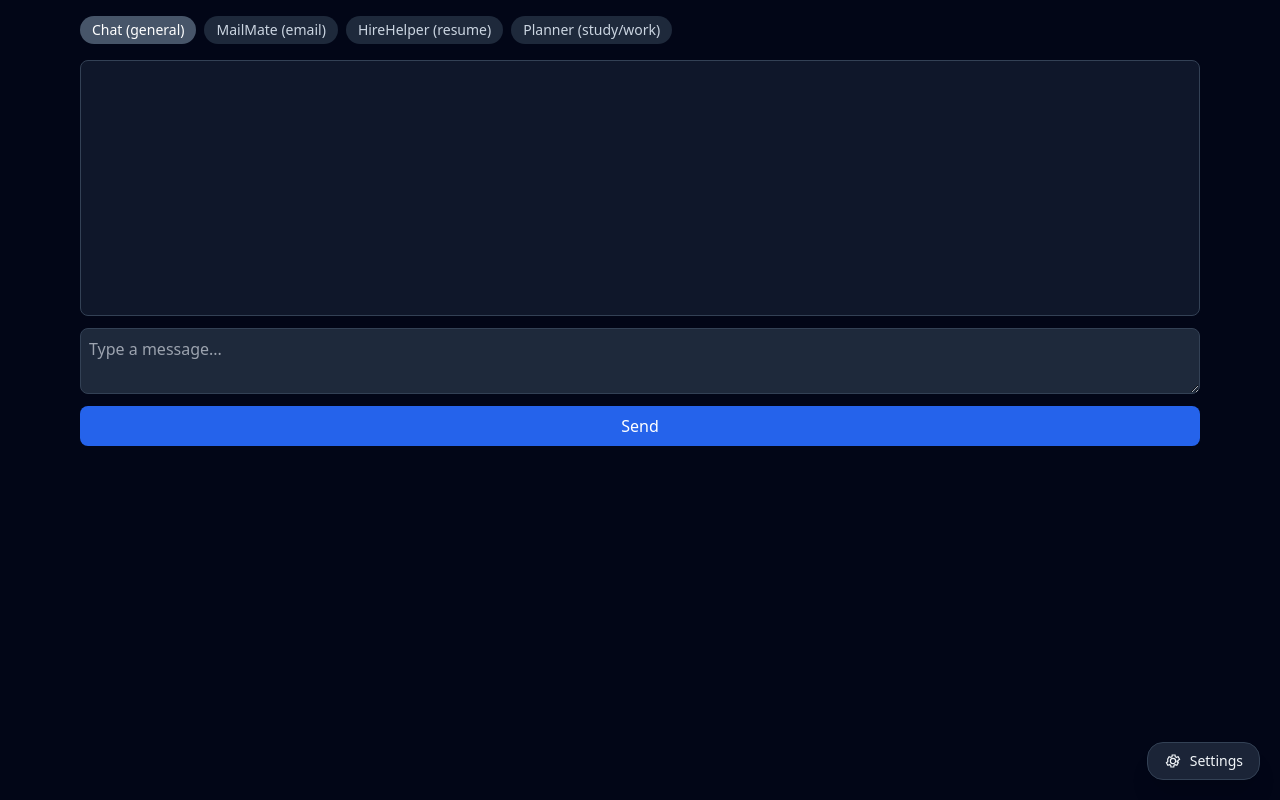
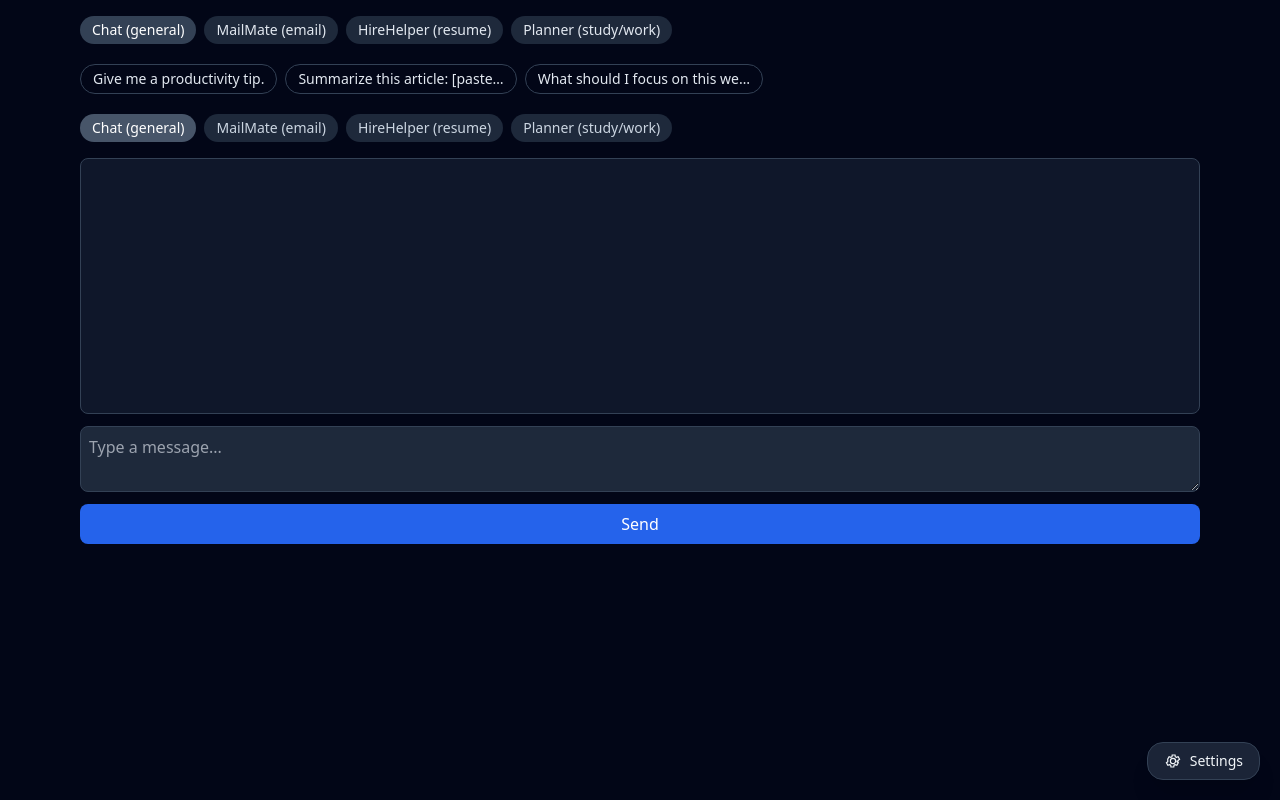
Before and after one commit to madevthevanthiran-maker/amplyai-chatbot, a Next.js app: page /app in a window 1280 px wide. Built offline with nearby package versions, Linux system fonts and the light colour scheme.

Commit message:
Update app.js

```diff
--- a/pages/app.js
+++ b/pages/app.js
@@ -1,6 +1,9 @@
 // pages/app.jsx
 import { useEffect, useState } from "react";
 import ChatPanel from "@/components/ChatPanel";
+import ModeTabs from "@/components/ModeTabs";
+import PresetBar from "@/components/PresetBar";
+import { PRESETS_BY_MODE } from "@/lib/modes";
 
 export default function AppPage() {
   const [mode, setMode] = useState("general");
@@ -11,6 +14,7 @@ export default function AppPage() {
     planner: [],
   });
 
+  // Load history from localStorage
   useEffect(() => {
     if (typeof window === "undefined") return;
     try {
@@ -19,6 +23,7 @@ export default function AppPage() {
     } catch {}
   }, []);
 
+  // Save history to localStorage
   useEffect(() => {
     if (typeof window === "undefined") return;
     try {
@@ -69,9 +74,18 @@ export default function AppPage() {
     }
   };
 
+  const handlePresetInsert = (text) => {
+    window.dispatchEvent(new CustomEvent("amplyai.insertPreset", { detail: text }));
+  };
+
   return (
     <div className="min-h-screen bg-slate-950 text-slate-100">
       <div className="mx-auto max-w-6xl px-4 py-4">
+        <ModeTabs mode={mode} setMode={setMode} />
+        <div className="mt-3">
+          <PresetBar presets={PRESETS_BY_MODE[mode] || []} onInsert={handlePresetInsert} />
+        </div>
+        <div className="mt-3">
           <ChatPanel
             mode={mode}
             messages={currentMessages}
@@ -80,5 +94,6 @@ export default function AppPage() {
           />
         </div>
       </div>
+    </div>
   );
 }
```
Lines whose indentation alone changed are shown as unchanged.
